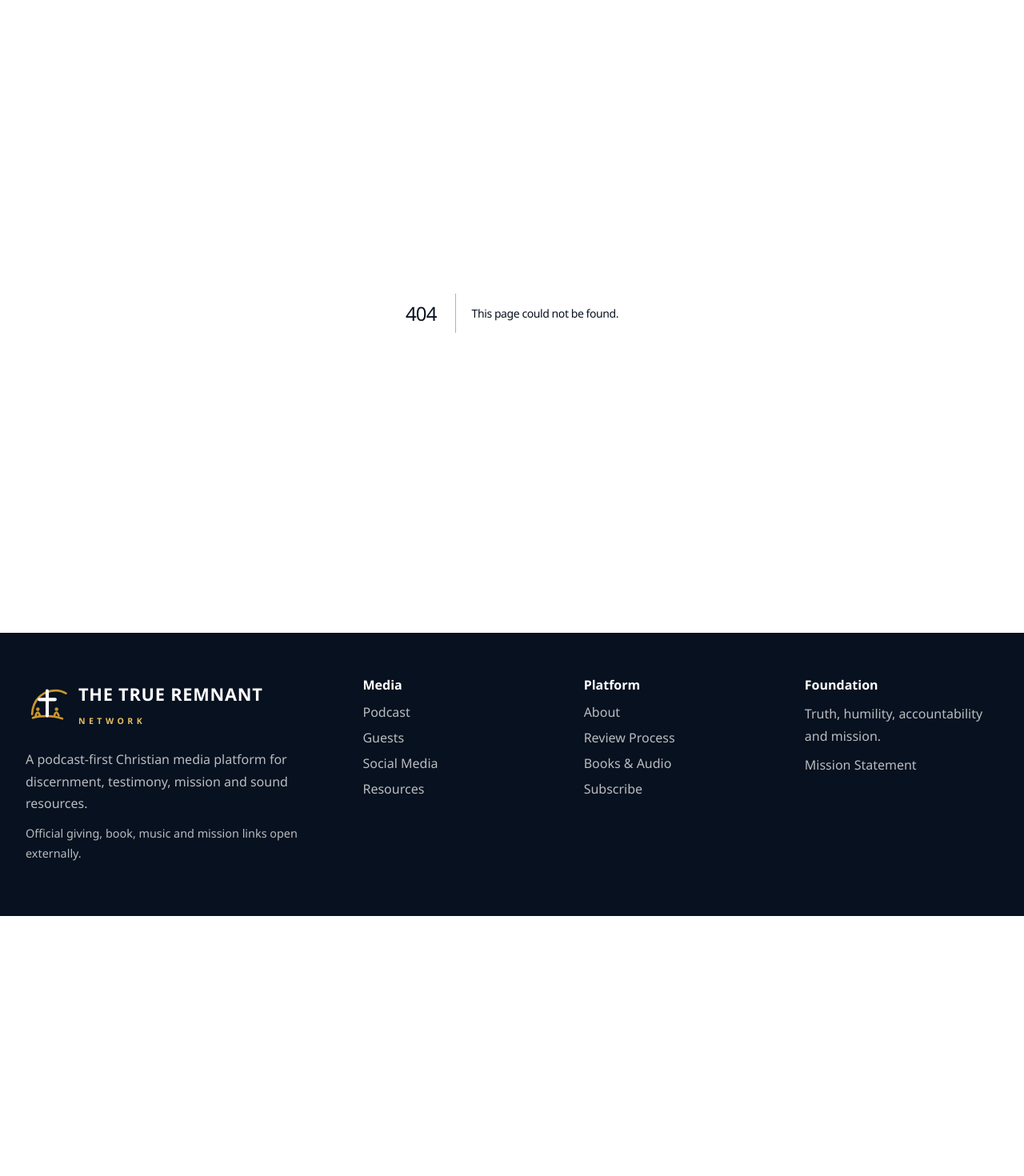
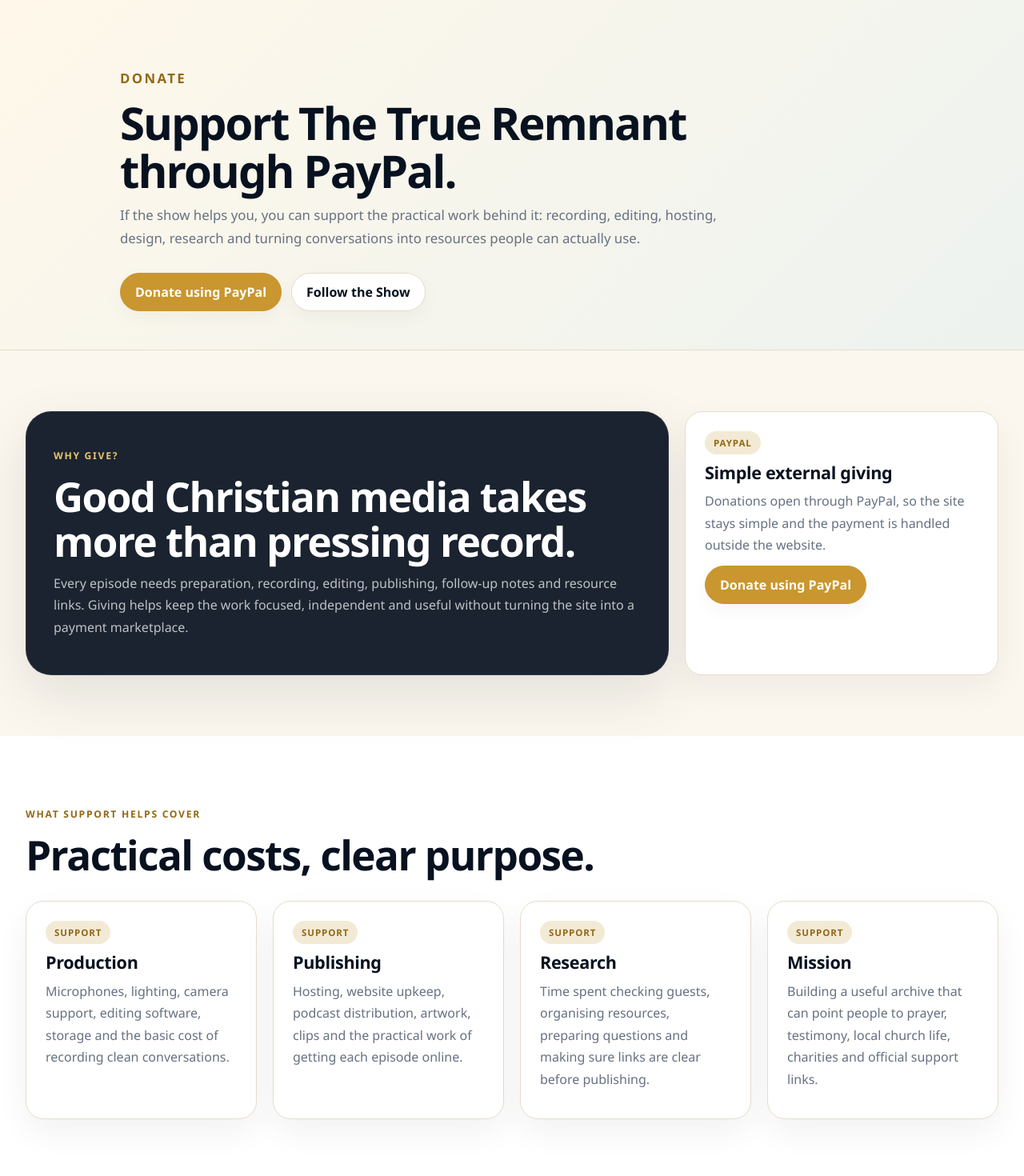
Before and after one commit to dakande85-bit/the-true-remnant-network, a Next.js app: page /donate in a window 1280 px wide. Before the commit this address had no page. Shown: the part 80-1550 px from the top of the page at 80% size. Before the commit the page ends 1225 px from the top, so only its background shows below. Built offline with nearby package versions, Linux system fonts and the light colour scheme.

Commit message:
Add PayPal donation page

```diff
--- /dev/null
+++ b/src/app/donate/page.tsx
@@ -0,0 +1,68 @@
+const paypalDonateUrl = "https://www.paypal.com/donate";
+
+const supportItems = [
+  ["Production", "Microphones, lighting, camera support, editing software, storage and the basic cost of recording clean conversations."],
+  ["Publishing", "Hosting, website upkeep, podcast distribution, artwork, clips and the practical work of getting each episode online."],
+  ["Research", "Time spent checking guests, organising resources, preparing questions and making sure links are clear before publishing."],
+  ["Mission", "Building a useful archive that can point people to prayer, testimony, local church life, charities and official support links."],
+];
+
+export default function DonatePage() {
+  return (
+    <>
+      <section className="page-hero clean-page-hero">
+        <div className="container narrow-copy">
+          <p className="kicker">Donate</p>
+          <h1>Support The True Remnant through PayPal.</h1>
+          <p>
+            If the show helps you, you can support the practical work behind it: recording, editing, hosting, design,
+            research and turning conversations into resources people can actually use.
+          </p>
+          <div className="hero-actions">
+            <a className="btn btn-primary" href={paypalDonateUrl} target="_blank" rel="noopener noreferrer">Donate using PayPal</a>
+            <a className="btn" href="/social-media">Follow the Show</a>
+          </div>
+        </div>
+      </section>
+
+      <section className="section">
+        <div className="container grid grid-3">
+          <article className="hero-card span-2 mission-card">
+            <p className="kicker">Why give?</p>
+            <h2>Good Christian media takes more than pressing record.</h2>
+            <p>
+              Every episode needs preparation, recording, editing, publishing, follow-up notes and resource links. Giving helps keep the work
+              focused, independent and useful without turning the site into a payment marketplace.
+            </p>
+          </article>
+          <article className="card">
+            <span className="badge">PayPal</span>
+            <h3>Simple external giving</h3>
+            <p>Donations open through PayPal, so the site stays simple and the payment is handled outside the website.</p>
+            <a className="btn btn-primary" href={paypalDonateUrl} target="_blank" rel="noopener noreferrer">Donate using PayPal</a>
+          </article>
+        </div>
+      </section>
+
+      <section className="section section-muted">
+        <div className="container">
+          <div className="section-head">
+            <div>
+              <p className="kicker">What support helps cover</p>
+              <h2>Practical costs, clear purpose.</h2>
+            </div>
+          </div>
+          <div className="grid grid-4">
+            {supportItems.map(([title, description]) => (
+              <article className="card" key={title}>
+                <span className="badge">Support</span>
+                <h3>{title}</h3>
+                <p>{description}</p>
+              </article>
+            ))}
+          </div>
+        </div>
+      </section>
+    </>
+  );
+}
```
